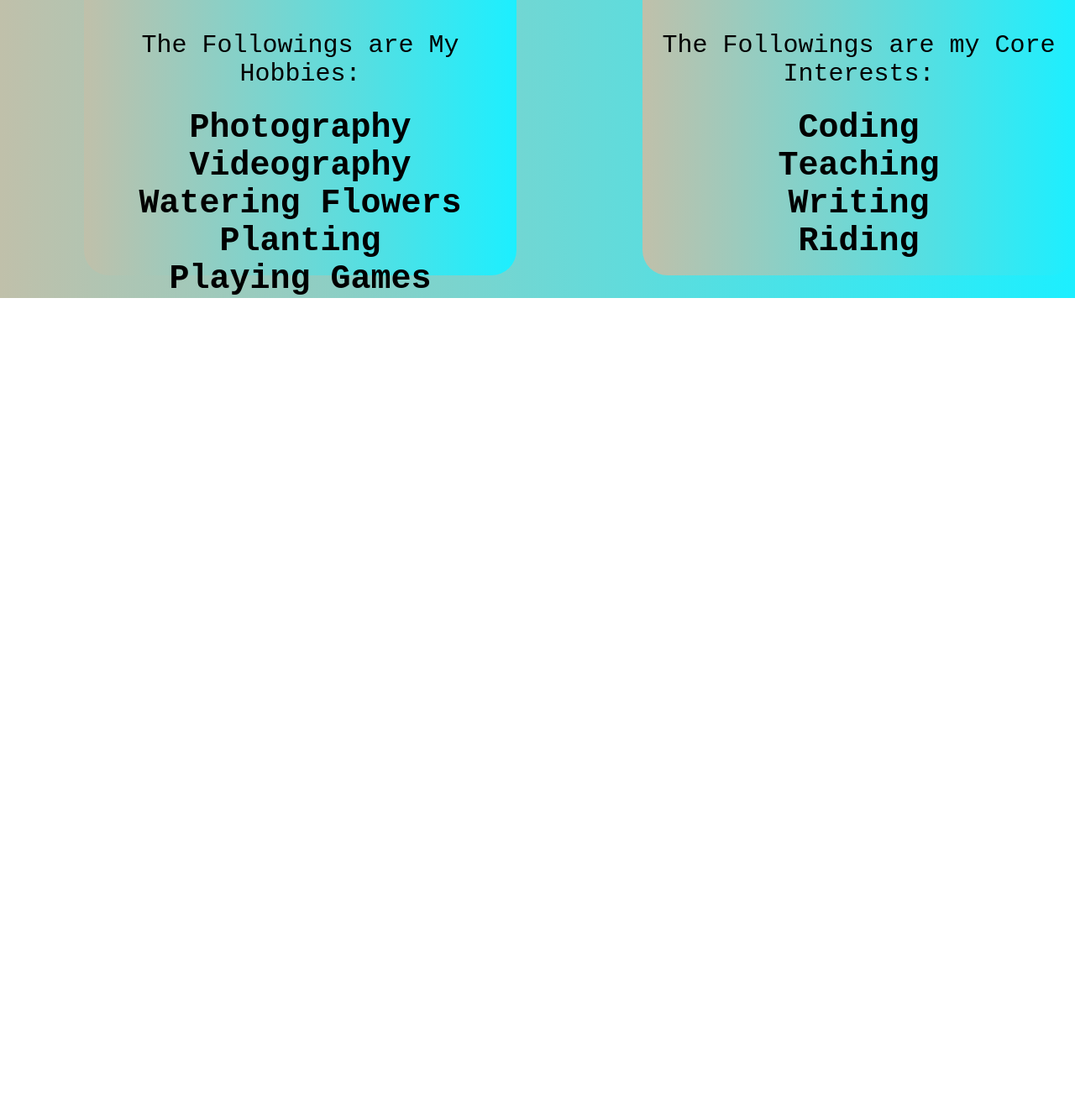
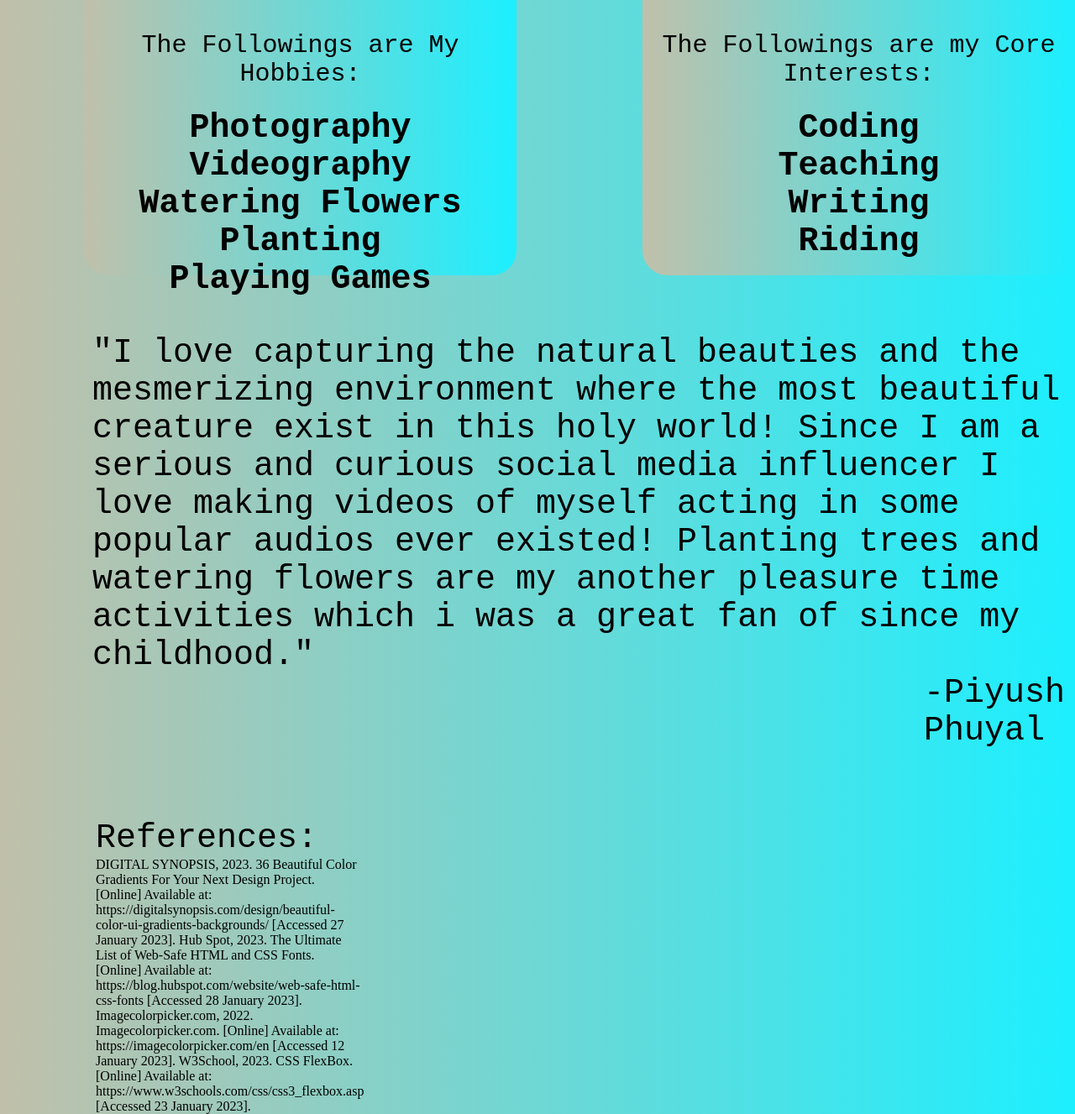
Before and after one commit to PIYUSHPHUYAL/portfolio, a plain HTML site: page HI.html in a window 1280 px wide. Shown: the part 779-2106 px from the top of the page at 84% size. Before the commit the page ends 1134 px from the top, so only its background shows below. Drawn offline with Linux system fonts and the light colour scheme; a web font is replaced by a local one.

Commit message:
pushpush

```diff
--- a/HI.css
+++ b/HI.css
@@ -168,3 +168,30 @@ margin-top: -20px;
 font-size: 40px;
 
 }
+.paragraph{
+  font-size: 40px;
+  font-family:'Courier New', Courier, monospace;
+margin-left: 110px;
+margin-top: 70px;
+}
+.pp{
+  font-size: 40px;
+  font-family:'Courier New', Courier, monospace;
+margin-left: 990px;
+}
+
+.reference{
+  display: flex;
+  margin-left: 114px;
+  margin-top: 83px;
+  flex-direction: column;
+
+}
+.ref{
+  font-size: 40px;
+  font-family:'Courier New', Courier, monospace;
+}
+.refref{
+  margin-right: 850px;
+
+}
--- a/HI.html
+++ b/HI.html
@@ -34,6 +34,29 @@
     </div>
 
   </div>
+  <div class="paragraph">
+<p> "I love capturing the natural beauties and the mesmerizing environment where the most beautiful creature exist in this holy world! Since I am a serious and curious social media influencer I love making videos of myself acting in some popular audios ever existed! Planting trees and watering flowers are my another pleasure time activities which i was a great fan of since my childhood."</p>
+<p class="pp"> -Piyush Phuyal</p>
+  </div>
+  <div class="reference">
+    <p class="ref"> References:</p>
+    <p class="refref">
+      DIGITAL SYNOPSIS, 2023. 36 Beautiful Color Gradients For Your Next Design Project. [Online]
+      Available at: https://digitalsynopsis.com/design/beautiful-color-ui-gradients-backgrounds/
+      [Accessed 27 January 2023].
+      Hub Spot, 2023. The Ultimate List of Web-Safe HTML and CSS Fonts. [Online]
+      Available at: https://blog.hubspot.com/website/web-safe-html-css-fonts
+      [Accessed 28 January 2023].
+      Imagecolorpicker.com, 2022. Imagecolorpicker.com. [Online]
+      Available at: https://imagecolorpicker.com/en
+      [Accessed 12 January 2023].
+      W3School, 2023. CSS FlexBox. [Online]
+      Available at: https://www.w3schools.com/css/css3_flexbox.asp
+      [Accessed 23 January 2023].
+
+      </p>
+  </div>
+
 </body>
 
 </html>
```
Also changed, not shown: SM.css (+14 -0 lines), SM.html (+4 -4 lines).
